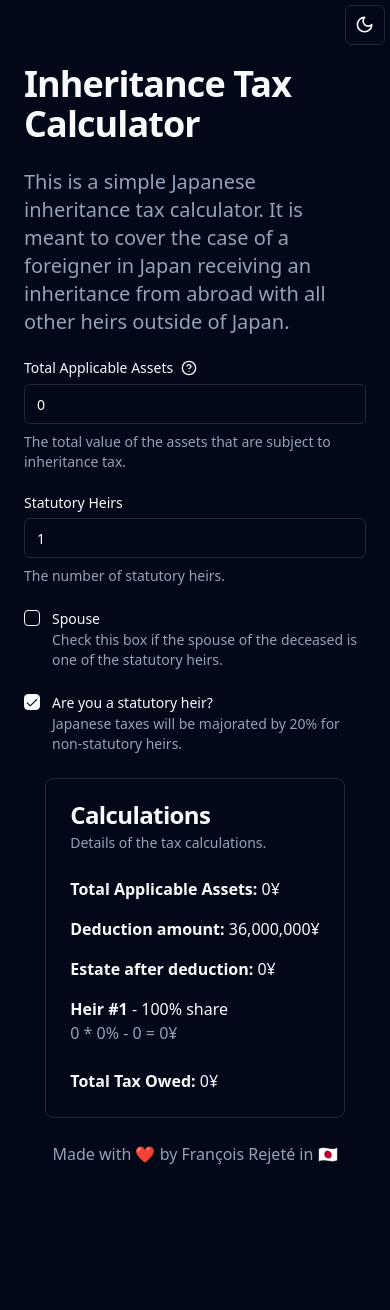
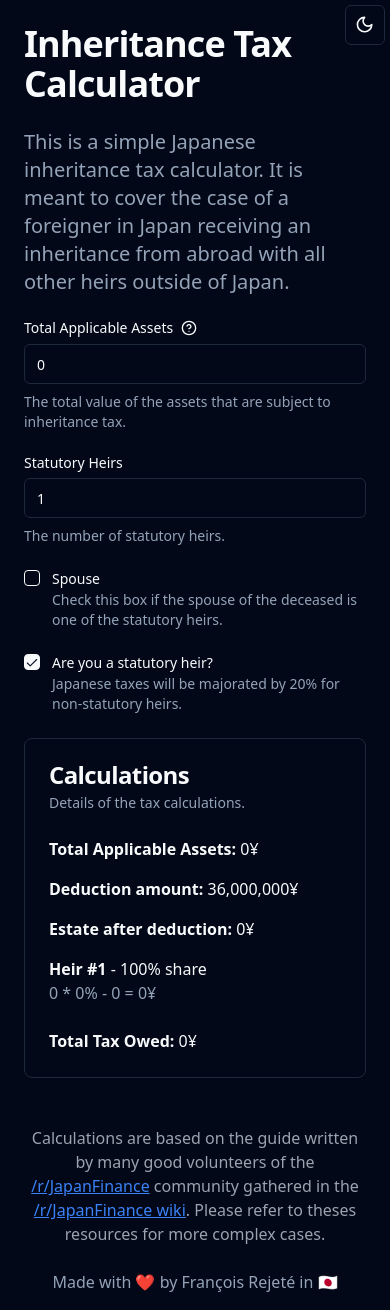
Before and after one commit to w00kie/jpn-inheritance-tax, a React (Vite) app: page / in a window 390 px wide. Before the commit the page ends 1182 px from the top, so only its background shows below. Built offline with nearby package versions, Linux system fonts and the light colour scheme.

Commit message:
added references section and tweaks to responsive design

```diff
--- a/src/App.tsx
+++ b/src/App.tsx
@@ -33,8 +33,8 @@ function App() {
         <header style={{ position: "fixed", top: 5, right: 5 }}>
           <ModeToggle />
         </header>
-        <section className="flex flex-col lg:flex-row items-center justify-center gap-6 px-6 py-16">
-          <div className="lg:w-2/3 lg:max-w-lg space-y-6">
+        <section className="flex flex-col md:flex-row items-center justify-center gap-6 px-6 py-6">
+          <div className="flex-1 md:w-2/3 md:max-w-lg space-y-6">
             <TypographyH1>Inheritance Tax Calculator</TypographyH1>
             <TypographyLead>
               This is a simple Japanese inheritance tax calculator. It is meant
@@ -97,8 +97,30 @@ function App() {
               </form>
             </Form>
           </div>
-          <div className="lg:w-1/3 lg:max-w-md space-y-6">
+          <div className="flex-1 w-full sm:w-2/3 md:w-1/3 md:max-w-md space-y-6">
             <CalculationCard form={form} />
+          </div>
+        </section>
+        <section className="flex flex-col items-center justify-center px-6 py-6 text-center text-gray-500 dark:text-gray-400 pb-16">
+          <div className="md:max-w-xl">
+            <p>
+              Calculations are based on the guide written by many good
+              volunteers of the{" "}
+              <a
+                href="https://www.reddit.com/r/JapanFinance"
+                className="text-blue-600 dark:text-blue-500 underline hover:no-underline"
+              >
+                /r/JapanFinance
+              </a>{" "}
+              community gathered in the{" "}
+              <a
+                href="https://japanfinance.github.io/tax/inheritance/"
+                className="text-blue-600 dark:text-blue-500 underline hover:no-underline"
+              >
+                /r/JapanFinance wiki
+              </a>
+              . Please refer to theses resources for more complex cases.
+            </p>
           </div>
         </section>
         <footer className="absolute block inset-x-0 bottom-0 pb-4 text-center text-muted-foreground">
```
